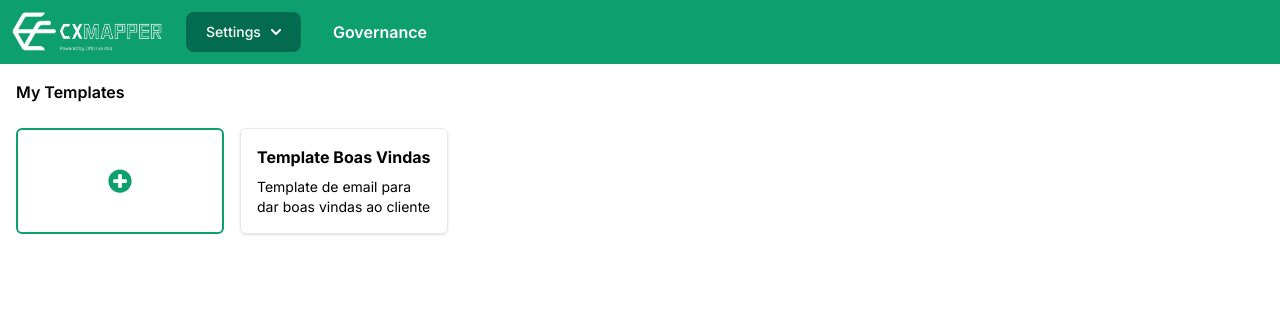
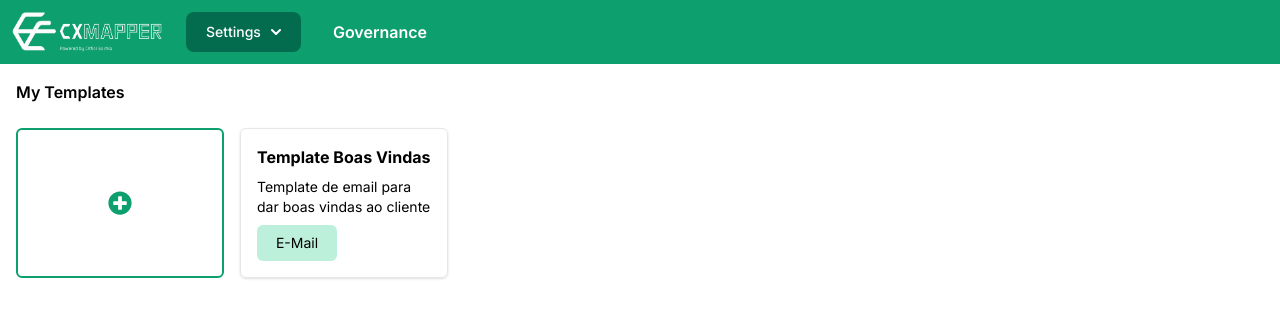
Before and after one commit to jonatasfernandespimenta/CxMapper, a Next.js app: page /templates in a window 1280 px wide. Shown: the top 318 px of the page. Built offline with nearby package versions, Linux system fonts and the light colour scheme.

Commit message:
sms template page

```diff
--- a/src/app/templates/[id]/page.tsx
+++ b/src/app/templates/[id]/page.tsx
@@ -10,6 +10,7 @@ interface ICreateTemplateScreen {
   templateName?: string
   templateDescription?: string
   subject?: string
+  type: 'E-Mail' | 'Text'
 }
 
 export default function EditTemplate({ params }: { params: { id: string } }) {
@@ -22,6 +23,6 @@ export default function EditTemplate({ params }: { params: { id: string } }) {
   }, [params.id])
 
   return (
-    <CreateTemplateScreen templateInfo={templateInfo} />
+    <CreateTemplateScreen type={templateInfo?.type} templateInfo={templateInfo} />
   )
 }
--- a/src/mocks/emailsTemplates.ts
+++ b/src/mocks/emailsTemplates.ts
@@ -24,7 +24,7 @@ export const emailTemplates = [
         <td width="17%"><img src="https://d1uc0n8snbuti9.cloudfront.net/nova-marca/prev/ExtratoTradicional/EmailExtratoTradicional_03_02.png" width="101" height="100" alt=""/></td>
         <td width="4%">&nbsp;</td>
         <td width="57%"><p style="font-family: Arial, 'sans-serif'; font-size: 16px; color: #001d61; text-align: left; line-height: 20px">
-            <b>Prezado(a), |primeiro_nome|</b><br><br>
+            <b>Prezado(a), {{ User.Nome }}</b><br><br>
 
             <b>Extrato Digital?</b> É a <b>SAS</b> conectada com você em qualquer lugar!
 
--- /dev/null
+++ b/src/ui/components/molecules/CreateNewTemplateForm.tsx
@@ -0,0 +1,45 @@
+import { useState } from "react";
+import Input from "../atoms/Input";
+import Button from "../atoms/Button";
+import Select from "../atoms/Select";
+
+interface NewTemplateFormValues {
+  templateName: string;
+  type: 'Text' | 'E-Mail';
+  description?: string
+}
+
+interface ICreateNewTemplateForm {
+  handleChange: (data: NewTemplateFormValues) => void;
+}
+
+export default function CreateNewTemplateForm({ handleChange }: ICreateNewTemplateForm) {
+  const [templateName, setTemplateName] = useState<string>("");
+  const [type, setType] = useState<'Text' | 'E-Mail'>("E-Mail");
+  const [description, setDescription] = useState<string>("");
+
+  function handlePress() {
+    handleChange({ templateName, type, description });
+  }
+
+  return (
+    <div className="flex flex-col gap-4">
+      <Input
+        value={templateName}
+        onChange={(e) => setTemplateName(e.target.value)}
+        placeholder="Template name"
+      />
+      <Input
+        value={description}
+        onChange={(e) => setDescription(e.target.value)}
+        placeholder="Description"
+      />
+      <Select value={description} onChange={(e) => setType(e.target.value as typeof type)}>
+        <option value={"E-Mail"}>E-Mail</option>
+        <option value={"Text"}>Text</option>
+      </Select>
+
+      <Button handlePress={handlePress} text="Create" />
+    </div>
+  );
+}
--- a/src/ui/components/molecules/TemplateBox.tsx
+++ b/src/ui/components/molecules/TemplateBox.tsx
@@ -1,15 +1,21 @@
 import Box from "../atoms/Box";
+import Tag from "../atoms/Tag";
 
 interface ITemplateBox {
   name: string
   description: string | undefined
+  tag: string
 }
 
-export default function TemplateBox({ description, name }: ITemplateBox) {
+export default function TemplateBox({ description, name, tag }: ITemplateBox) {
   return (
     <Box>
       <h1 className="font-bold mb-2">{name}</h1>
       <p className="text-sm">{description}</p>
+
+      <div className="mt-2">
+        <Tag text={tag} />
+      </div>
     </Box>
   )
 }
--- a/src/ui/components/molecules/TemplateCreationContent.tsx
+++ b/src/ui/components/molecules/TemplateCreationContent.tsx
@@ -78,7 +78,7 @@ export default function TemplateCreationContent(props: ITemplateCreationContent)
 
         </div>
         <div className="mt-2">
-          <Button handlePress={saveTemplate} text="Create" />
+          <Button handlePress={saveTemplate} text="Save" />
         </div>
       </div>
 
--- /dev/null
+++ b/src/ui/components/organisms/CreateTemplateModal.tsx
@@ -0,0 +1,32 @@
+import CreateNewTemplateForm from "../molecules/CreateNewTemplateForm";
+
+interface NewTemplateFormValues {
+  templateName: string;
+  type: 'Text' | 'E-Mail';
+  description?: string
+}
+
+interface ICreateTemplateModal {
+  handleChange: (values: NewTemplateFormValues) => void;
+  onClose: () => void;
+}
+
+export default function CreateTemplateModal({
+  handleChange,
+  onClose,
+}: ICreateTemplateModal) {
+  return (
+    <div className="flex items-center justify-center absolute h-screen w-screen bg-[#00000090]">
+      <div className="bg-white rounded p-10">
+        <div className="flex flex-row w-full justify-between mb-6">
+          <p className="font-semibold">Create new template</p>
+          <p className="font-extrabold cursor-pointer" onClick={onClose}>
+            X
+          </p>
+        </div>
+
+        <CreateNewTemplateForm handleChange={handleChange} />
+      </div>
+    </div>
+  );
+}
--- a/src/ui/components/organisms/HtmlEditor.tsx
+++ b/src/ui/components/organisms/HtmlEditor.tsx
@@ -25,7 +25,7 @@ export default function HtmlEditor(props: IHtmlEditor) {
     <div className='flex flex-1 w-screen flex-row'>
       <div className='flex flex-1'>
         <Editor
-          height="50vh"
+          height="60vh"
           theme='vs-dark'
           defaultLanguage="html"
           defaultValue={code}
--- a/src/ui/features/CreateTemplate.tsx
+++ b/src/ui/features/CreateTemplate.tsx
@@ -12,9 +12,10 @@ interface ITemplateInfo {
 
 interface ICreateTemplateScreen {
   templateInfo?: ITemplateInfo
+  type?: 'E-Mail' | 'Text'
 }
 
-export default function CreateTemplateScreen({ templateInfo }: ICreateTemplateScreen) {
+export default function CreateTemplateScreen({ templateInfo, type }: ICreateTemplateScreen) {
   return (
     <MainLayout>
       <TemplateCreationInfo
@@ -24,7 +25,9 @@ export default function CreateTemplateScreen({ templateInfo }: ICreateTemplateSc
         subject={templateInfo?.subject}
       />
 
-      <HtmlEditor code={templateInfo?.code} />
+      {
+        type === 'E-Mail' ? (<HtmlEditor code={templateInfo?.code} />) : <textarea className="w-1/4 h-96" value={templateInfo?.code} />
+      }
     </MainLayout>
   )
 }
--- a/src/ui/features/MyTemplates.tsx
+++ b/src/ui/features/MyTemplates.tsx
@@ -5,11 +5,19 @@ import AddMap from "../components/molecules/AddMap";
 import MainLayout from "../layouts/MainLayout";
 import { useState } from "react";
 import TemplateBox from "../components/molecules/TemplateBox";
+import CreateTemplateModal from "../components/organisms/CreateTemplateModal";
 
 interface ITemplate {
   name: string
   description?: string
   id: string
+  type: 'Text' | 'E-Mail'
+}
+
+interface NewTemplateFormValues {
+  templateName: string;
+  type: 'Text' | 'E-Mail';
+  description?: string
 }
 
 export default function MyTemplates() {
@@ -17,24 +25,41 @@ export default function MyTemplates() {
     {
       name: 'Template Boas Vindas',
       description: 'Template de email para dar boas vindas ao cliente',
-      id: new Date().toString()
+      id: new Date().toString(),
+      type: 'E-Mail'
     }
   ]);
+  const [isModalOpen, setIsModalOpen] = useState<boolean>(false)
 
   const router = useRouter();
 
+  function handleChange(values: NewTemplateFormValues) {
+    setTemplates([...templates, { ...values, id: new Date().getTime().toString(), name: values.templateName }])
+  }
+
   return (
     <>
+      {isModalOpen && (
+        <CreateTemplateModal
+          onClose={() => setIsModalOpen(false)}
+          handleChange={handleChange}
+        />
+      )}
       <MainLayout>
         <div className="mb-6">
           <h1 className="font-semibold">My Templates</h1>
         </div>
         <div className="flex flex-row gap-4 flex-wrap">
-          <AddMap onClick={() => router.push('/templates/create')} />
+          <AddMap onClick={() => setIsModalOpen(!isModalOpen)} />
 
           {templates.map((template, idx) => (
             <div key={idx} onClick={() => router.push(`/templates/${idx}`)}>
-              <TemplateBox name={template.name} description={template.description} key={template.id} />
+              <TemplateBox
+                tag={template.type}
+                name={template.name}
+                description={template.description}
+                key={template.id}
+              />
             </div>
           ))}
         </div>
```
Also changed, not shown: src/mocks/templates.tsx (+12 -1 lines).
